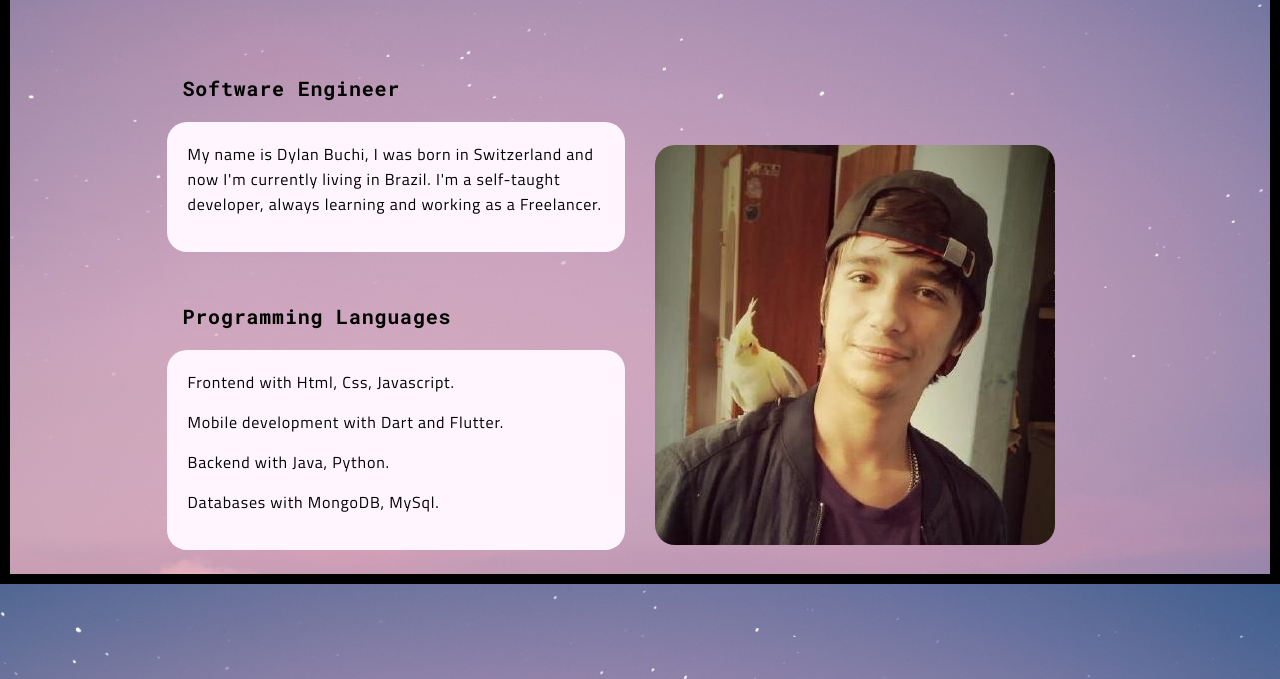
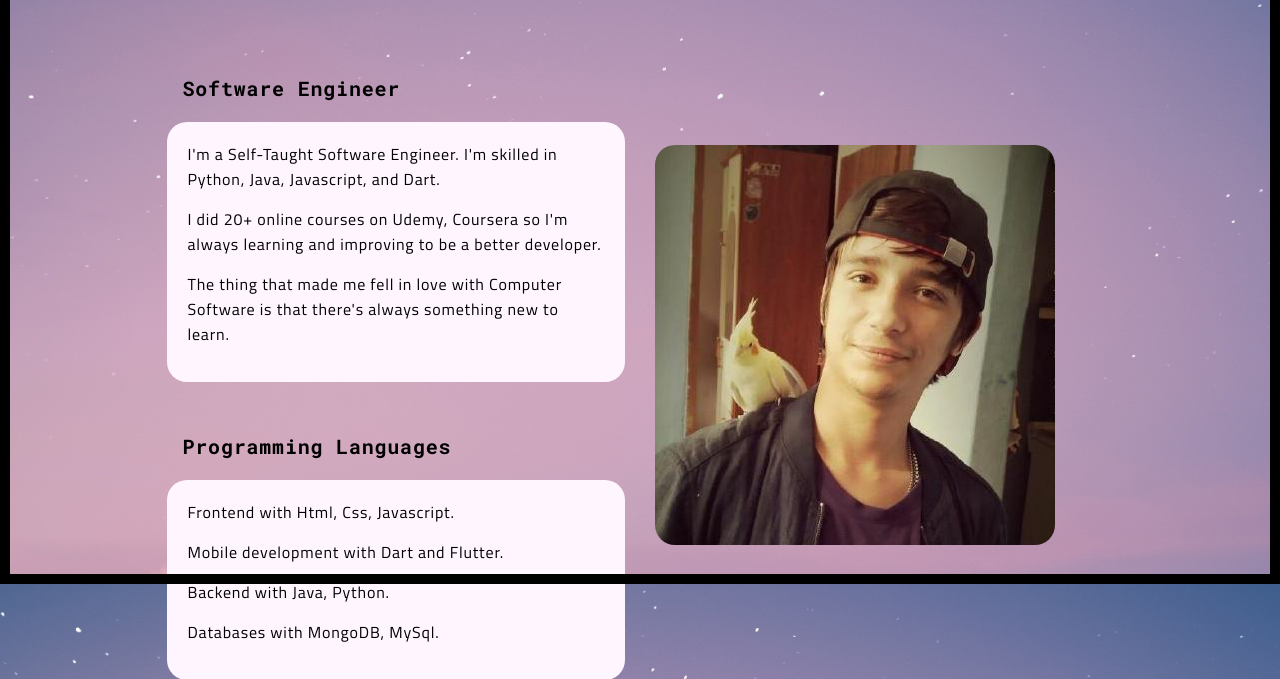
Before and after one commit to dylanbuchi/portfolio, a Flask app: page /about.html in a window 1280 px wide. Shown: the part 216-895 px from the top of the page. Run offline with Flask 2, Linux system fonts and the light colour scheme.

Commit message:
uodate about me page

```diff
--- a/templates/about.html
+++ b/templates/about.html
@@ -113,12 +113,22 @@
                                         <h3 class="hov">Software Engineer</h3>
                                         <div class="about-cont">
                                             <p>
-                                                My name is Dylan Buchi, I was
-                                                born in Switzerland and now I'm
-                                                currently living in Brazil. I'm
-                                                a self-taught developer, always
-                                                learning and working as a
-                                                Freelancer.
+                                                I'm a Self-Taught Software
+                                                Engineer. I'm skilled in Python,
+                                                Java, Javascript, and Dart.
+                                            </p>
+
+                                            <p>
+                                                I did 20+ online courses on
+                                                Udemy, Coursera so I'm always
+                                                learning and improving to be a
+                                                better developer.
+                                            </p>
+                                            <p>
+                                                The thing that made me fell in
+                                                love with Computer Software is
+                                                that there's always something
+                                                new to learn.
                                             </p>
                                         </div>
                                         <h3 class="hov">
```
